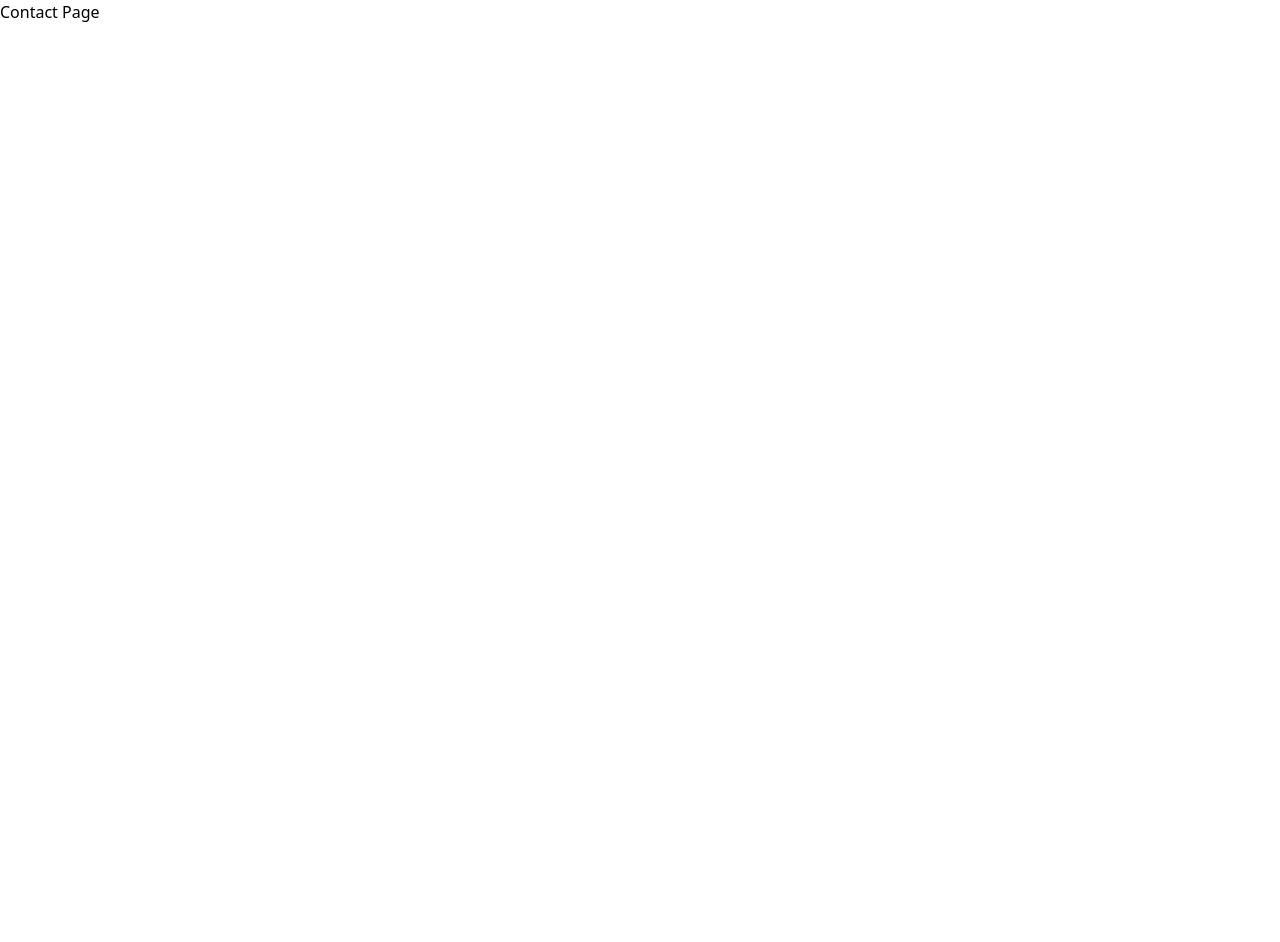
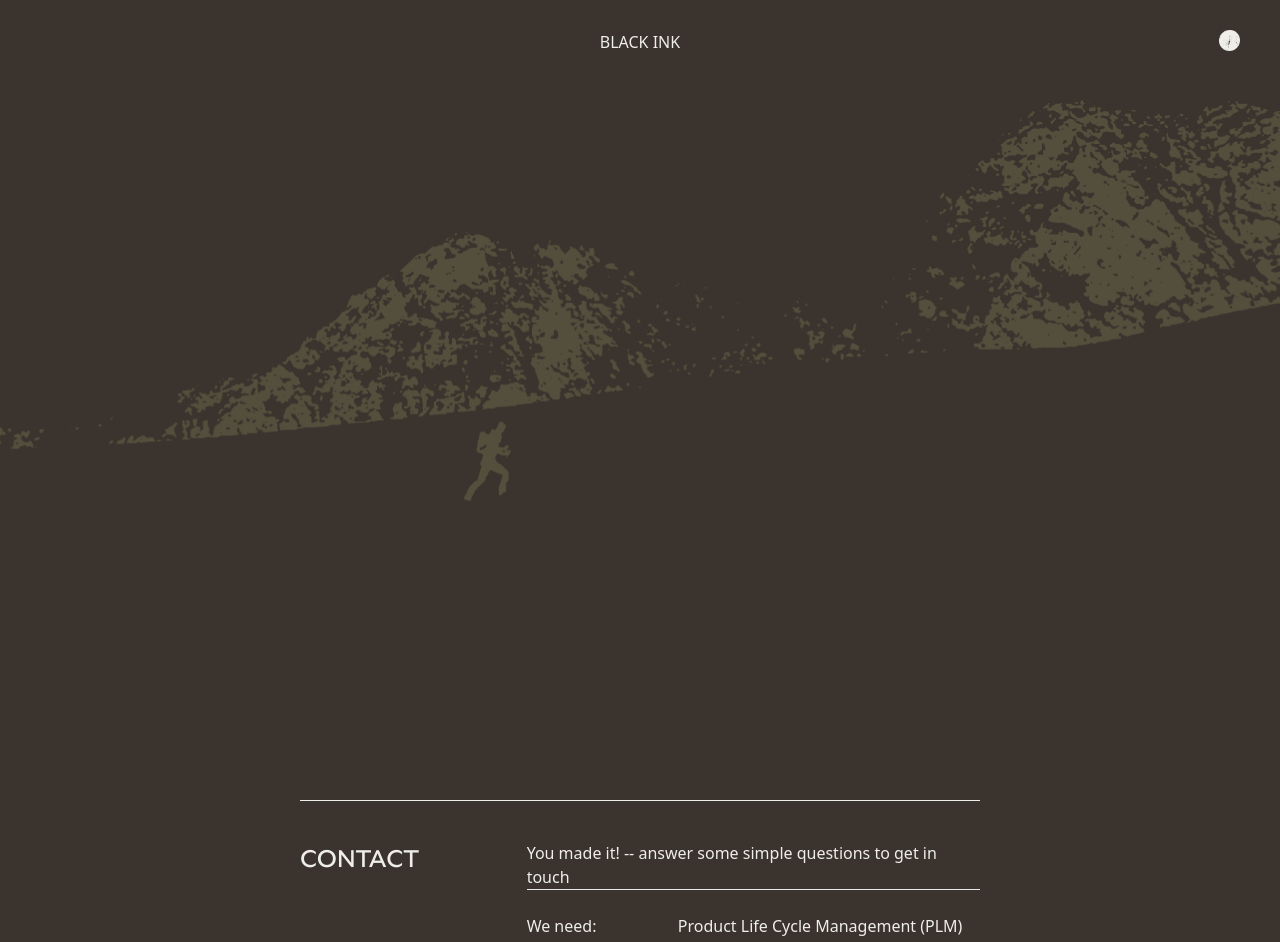
Before and after one commit to jordanframptondev/black-ink, a Next.js app: page /contact in a window 1280 px wide. Shown: the top 942 px of the page. Before the commit the page ends 800 px from the top, so only its background shows below. Built offline with nearby package versions, Linux system fonts and the light colour scheme.

Commit message:
before reworking contact form section to handle children

```diff
--- /dev/null
+++ b/app/components/contact-form.js
@@ -0,0 +1,144 @@
+"use client";
+import { useState } from "react";
+import { Transition } from "@headlessui/react";
+
+const contactFormData = [
+    {
+        question: "We need:",
+        answers: [
+            "Product Life Cycle Management (PLM)",
+            "Planning",
+            "Digital Product Creation",
+            "Business Analytics",
+            "Change Management & Organizational Readiness",
+            "General Consultation",
+            "Other",
+        ],
+    },
+    {
+        question: "Our timeline",
+        answers: ["Immediate", "Next Quarter", "In the Future", "Other"],
+    },
+    {
+        question: "Organization Size",
+        answers: ["1-50", "51-100", "101-500", "501-1000", "1001+"],
+    },
+];
+export default function ContactForm({}) {
+    const [openSection, setOpenSection] = useState(0);
+
+    const initialFormData = Array.from(
+        { length: contactFormData.length },
+        (_, index) => ({
+            [index]: undefined,
+        })
+    ).reduce((acc, curr) => ({ ...acc, ...curr }), {});
+
+    const [formData, setFormData] = useState(initialFormData);
+
+    const setSelection = (index, answer) => {
+        formData[index] = answer;
+
+        setOpenSection(index + 1);
+    };
+
+    const submitContact = () => {};
+
+    return (
+        <div className="w-full">
+            <h2>
+                You made it! -- answer some simple questions to get in touch
+            </h2>
+            {openSection < contactFormData.length ? (
+                contactFormData.map((section, index) => (
+                    <ContactFormSection
+                        key={index}
+                        question={section.question}
+                        answers={section.answers}
+                        isOpen={index === openSection}
+                        selectOption={(answer) => setSelection(index, answer)}
+                    />
+                ))
+            ) : (
+                <ContactInfoSubmit onSubmit={submitContact} />
+            )}
+        </div>
+    );
+}
+
+function ContactFormSection({ question, answers, isOpen, selectOption }) {
+    return (
+        <>
+            <div
+                className={`border-t border-whitetransition-all delay-300 duration-500 ${
+                    isOpen ? "w-full" : "w-1/3"
+                }`}
+            ></div>
+            <div className="grid grid-cols-3 w-full py-6">
+                <div>
+                    <h3>{question}</h3>
+                </div>
+                <div className="col-span-2">
+                    <Transition
+                        show={isOpen}
+                        enter="transition-all duration-500 ease-in"
+                        enterFrom="opacity-0 max-h-0"
+                        enterTo="opacity-100 max-h-[500px]"
+                        leave="transition-all duration-500 ease-out"
+                        leaveFrom="opacity-100 max-h-[500px]"
+                        leaveTo="opacity-0 max-h-0"
+                    >
+                        <div>
+                            {answers.map((answer, index) => (
+                                <div
+                                    onClick={() => selectOption(answer)}
+                                    key={index}
+                                    className="relative cursor-pointer hover:text-white transition-colors duration-300"
+                                >
+                                    <span className="hover:before:content-['\2192'] hover:before:text-white hover:before:mr-2">
+                                        {answer}
+                                    </span>
+                                </div>
+                            ))}
+                        </div>
+                    </Transition>
+                </div>
+            </div>
+            <div
+                className={`border-t border-white transition-all duration-500 delay-300 -mb-[1px] ${
+                    isOpen ? "w-full" : "w-1/3"
+                }`}
+            ></div>
+        </>
+    );
+}
+
+function ContactFormQuestion({ question, answer, selectionOption }) {
+    <div>
+        {answers.map((answer, index) => (
+            <div
+                onClick={() => selectOption(answer)}
+                key={index}
+                className="relative cursor-pointer hover:text-white transition-colors duration-300"
+            >
+                <span className="hover:before:content-['\2192'] hover:before:text-white hover:before:mr-2">
+                    {answer}
+                </span>
+            </div>
+        ))}
+    </div>;
+}
+
+function ContactInfoSubmit({ onSubmit }) {
+    return (
+        <>
+            <div className="border-t border-whitew-full"></div>
+            <div className="grid grid-cols-1 lg:grid-cols-2">
+                <div>Name</div>
+                <div>Title</div>
+                <div>Email</div>
+                <div>Phone</div>
+            </div>
+        </>
+    );
+}
--- a/app/contact/page.js
+++ b/app/contact/page.js
@@ -1,7 +1,55 @@
-export default function Contact(){
+import Image from "next/image";
+import { Footer } from "../components/Footer";
+import { Header } from "../components/Header";
+import ContactForm from "../components/contact-form";
+
+export default function Contact() {
     return (
-        <div>
-            <h1>Contact Page</h1>
+        <div className={"relative"}>
+            <Header color="cream" />
+            <div className={"text-[#EFEEE8]"}>
+                <div
+                    className={
+                        "flex sticky top-0 justify-center w-screen h-screen bg-[#3A332E]"
+                    }
+                >
+                    <Image
+                        src="/images/about-bg.png"
+                        alt="Background Image"
+                        width={1920}
+                        height={1080}
+                        className={
+                            "mt-auto w-full min-h-[550px] object-cover object-[35%] mb-[25px] sm:mb-[150px]"
+                        }
+                        priority={true}
+                    />
+                </div>
+
+                <div
+                    className={
+                        "flex relative justify-center w-full min-h-screen bg-[#3A332E]"
+                    }
+                >
+                    {/* I think for contact this div needs its own background */}
+                    <div className={"flex border-t border-[#EFEEE8] mx-7"}>
+                        <div className={"flex my-10"}>
+                            <div
+                                className={
+                                    "flex flex-col-3 w-1/3 text-[18px] sm:text-[24px] font-ritma uppercase"
+                                }
+                            >
+                                <h1>Contact</h1>
+                            </div>
+                            <div className={"flex flex-col w-2/3"}>
+                                <ContactForm />
+                            </div>
+                        </div>
+                    </div>
+                </div>
+                <div className={"relative"}>
+                    <Footer />
+                </div>
+            </div>
         </div>
     );
 }
```
